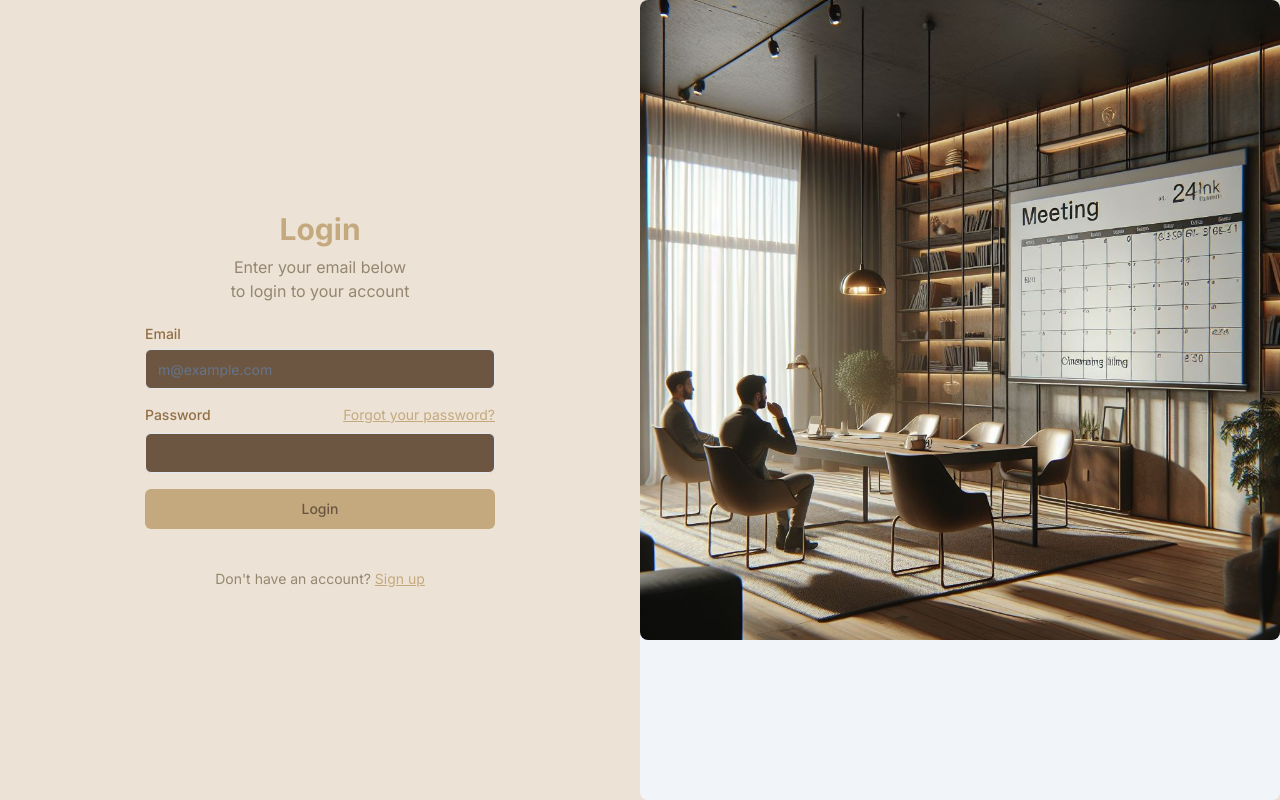
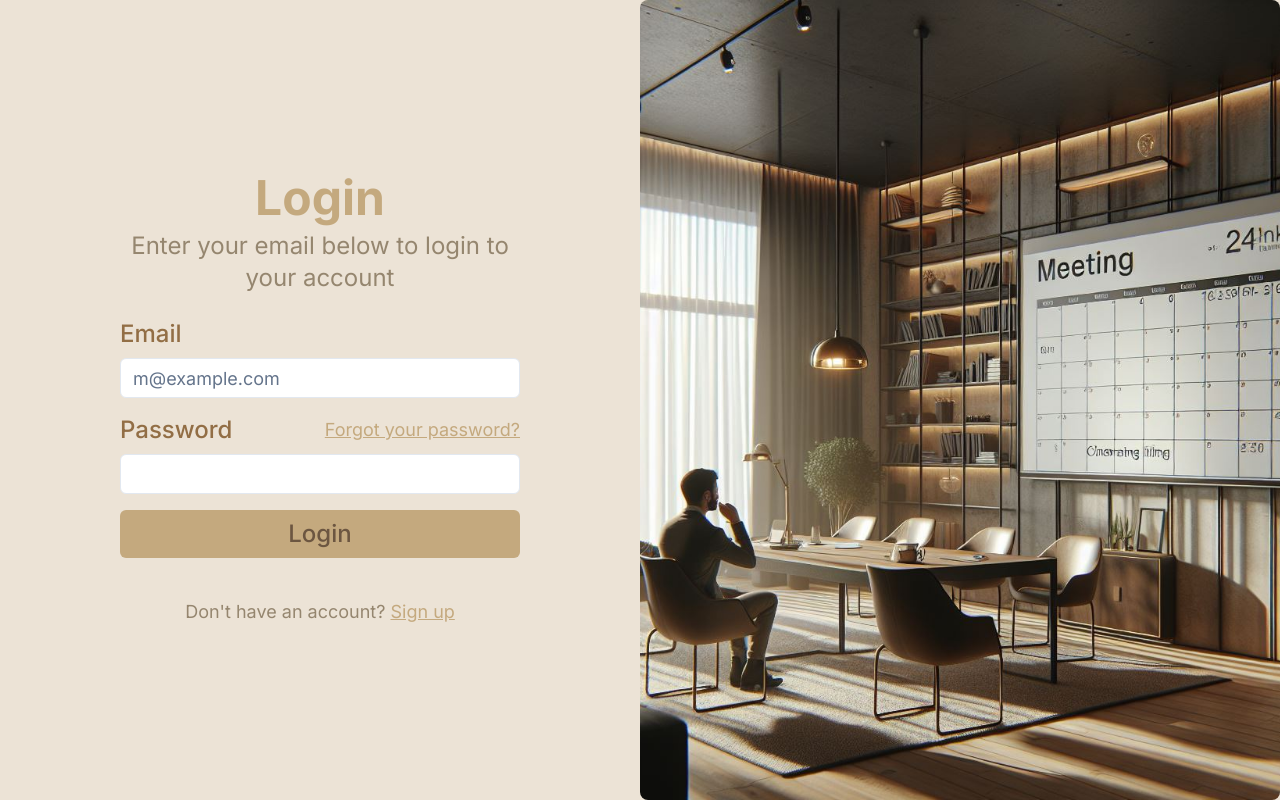
Before and after one commit to AbhikshaGoel/auth, a Next.js app: page / in a window 1280 px wide. Built offline with nearby package versions, Linux system fonts and the light colour scheme.

Commit message:
beautifuy the page

```diff
--- a/app/page.tsx
+++ b/app/page.tsx
@@ -7,18 +7,18 @@ import { Label } from "@/components/ui/label";
 
 export default function Dashboard() {
   return (
-    <div className="w-full lg:grid lg:min-h-[600px] lg:grid-cols-2 xl:min-h-[800px] bg-[#ece3d6]">
+    <div className="w-full h-screen lg:grid lg:grid-cols-2 bg-[#ece3d6]">
       <div className="flex items-center justify-center py-12">
-        <div className="mx-auto grid w-[350px] gap-6">
+        <div className="mx-auto grid w-[400px] gap-6">
           <div className="grid gap-2 text-center">
-            <h1 className="text-3xl font-bold text-[#c4a97e]">Login</h1>
-            <p className="text-balance text-[#95866f]">
+            <h1 className="text-5xl font-bold text-[#c4a97e]">Login</h1>
+            <p className="text-2xl text-[#95866f]">
               Enter your email below to login to your account
             </p>
           </div>
           <div className="grid gap-4">
             <div className="grid gap-2">
-              <Label htmlFor="email" className="text-[#926e45]">
+              <Label htmlFor="email" className="text-2xl text-[#926e45]">
                 Email
               </Label>
               <Input
@@ -26,17 +26,17 @@ export default function Dashboard() {
                 type="email"
                 placeholder="m@example.com"
                 required
-                className="bg-[#6c5641] text-white"
+                className="text-lg p-3"
               />
             </div>
             <div className="grid gap-2">
               <div className="flex items-center">
-                <Label htmlFor="password" className="text-[#926e45]">
+                <Label htmlFor="password" className="text-2xl text-[#926e45]">
                   Password
                 </Label>
                 <Link
                   href="/forgot-password"
-                  className="ml-auto inline-block text-sm underline text-[#c4a97e]"
+                  className="ml-auto inline-block text-lg underline text-[#c4a97e]"
                 >
                   Forgot your password?
                 </Link>
@@ -45,17 +45,17 @@ export default function Dashboard() {
                 id="password"
                 type="password"
                 required
-                className="bg-[#6c5641] text-white"
+                className="text-lg p-3"
               />
             </div>
             <Button
               type="submit"
-              className="w-full bg-[#c4a97e] text-[#6c5641]"
+              className="h-12 w-full bg-[#c4a97e] text-[#6c5641] text-2xl p-3"
             >
               Login
             </Button>
           </div>
-          <div className="mt-4 text-center text-sm text-[#95866f]">
+          <div className="mt-4 text-center text-lg text-[#95866f]">
             Don&apos;t have an account?{" "}
             <Link href="#" className="underline text-[#c4a97e]">
               Sign up
@@ -63,13 +63,13 @@ export default function Dashboard() {
           </div>
         </div>
       </div>
-      <div className="rounded-lg hidden bg-muted lg:block">
+      <div className="rounded-lg hidden lg:block">
         <Image
           src="/meeting_room.jpeg"
           alt="Image"
           width="1920"
           height="1080"
-          className="rounded-lg yh-full w-full object-cover dark:brightness-[0.2] dark:grayscale"
+          className="rounded-lg h-full w-full object-cover dark:brightness-[0.2] dark:grayscale"
         />
       </div>
     </div>
```
